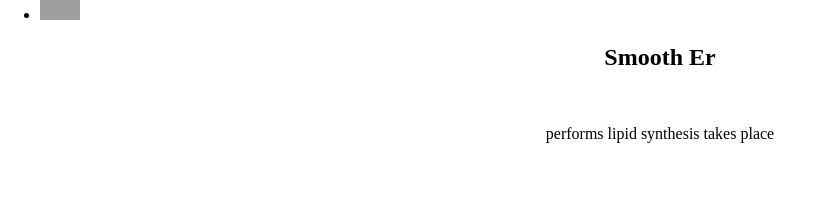
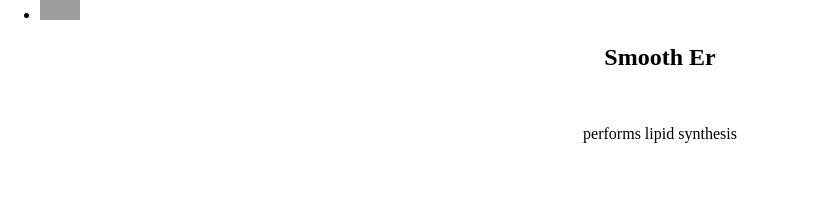
Before and after one commit to JakeSchool/3D-Cell, a plain HTML site: page index.html in a window 1280 px wide. Shown: the part 1340-1555 px from the top of the page, without its empty margins (0-813 px from the left). Drawn offline with nearby package versions, Linux system fonts and the light colour scheme; grey boxes are pictures that could not be loaded.

Commit message:
update ser func

```diff
--- a/index.html
+++ b/index.html
@@ -25,7 +25,7 @@
 			<li><img src="https://penguins904.github.io/3D-Cell/img/chloroplast.png", width="40", height="40"> <h2 class = "center">Chloroplast</h2><br /><p class = "center">performs photosynthesis</p></li>
 			<li><img src="https://penguins904.github.io/3D-Cell/img/mitochondria.png", width="40", height="40"> <h2 class = "center">Mitochondria</h2><br /> <p class = "center">creates energy for the cell</p></li>
 			<li><img src="https://penguins904.github.io/3D-Cell/img/rough-er.png", width="40", height="40"><h2 class = "center">Rough Er</h2><br /> <p class = "center">transports porteins</p></li>
-			<li><img src="https://penguins904.github.io/3D-Cell/img/smooth-er.png", width="40", height="40"><h2 class = "center">Smooth Er</h2><br /> <p class = "center">performs lipid synthesis takes place</p></li>
+			<li><img src="https://penguins904.github.io/3D-Cell/img/smooth-er.png", width="40", height="40"><h2 class = "center">Smooth Er</h2><br /> <p class = "center">performs lipid synthesis</p></li>
 			<li><img src="https://penguins904.github.io/3D-Cell/img/vacuole.png", width="40", height="40"><h2 class = "center">Vacuole</h2><br /> <p class = "center">storage system</p></li>
 			<li><img src="https://penguins904.github.io/3D-Cell/img/ribosome.png", width="40", height="40"><h2 class = "center">Ribosome</h2><br /> <p class = "center"> creates proteins</p></li>
 	    		<li> <h3>Outside yellow edge:</h3><h2 class = "center">Cell Membrane</h2><br /> <p class = "center">controls what enters and exits the cell</p></li>
```
